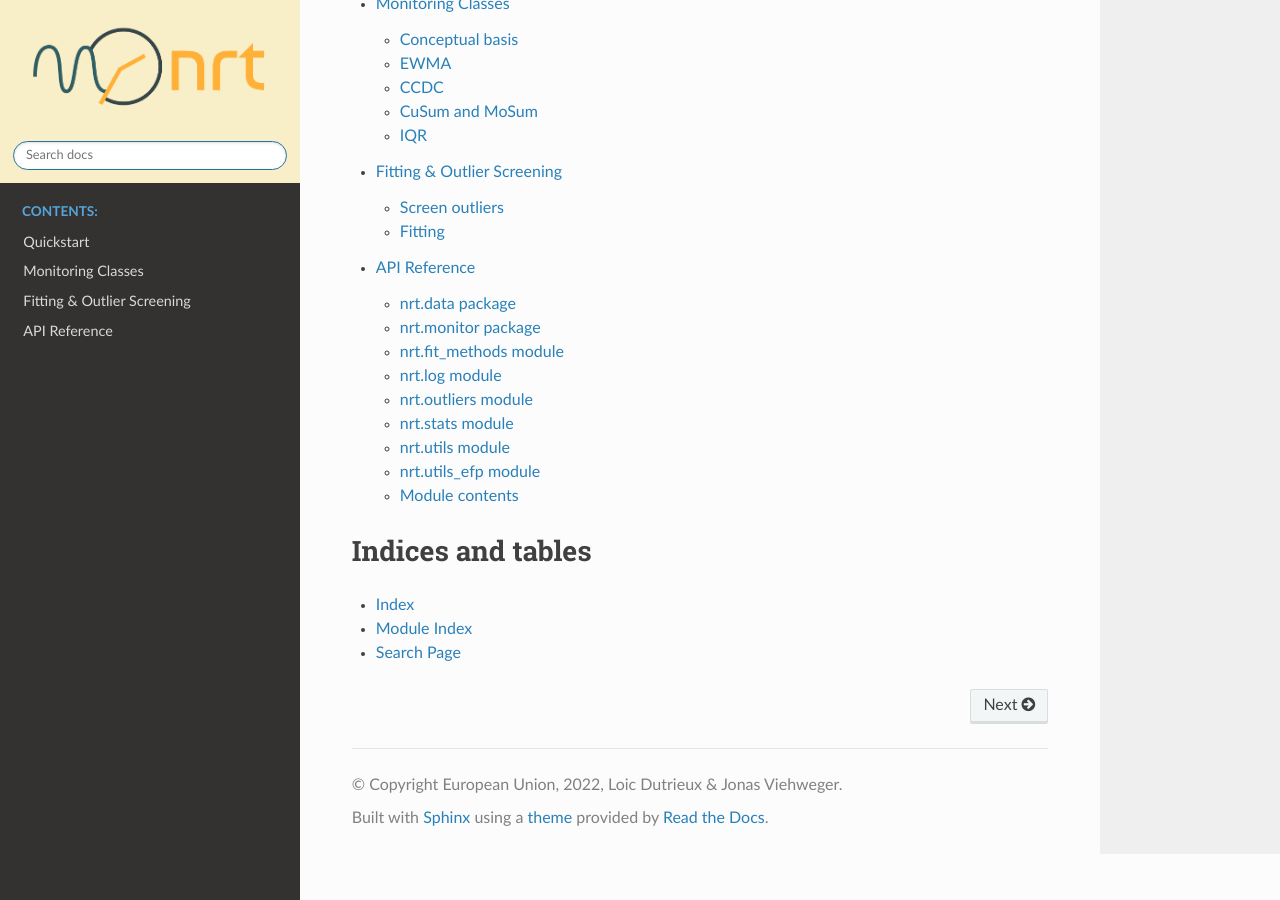
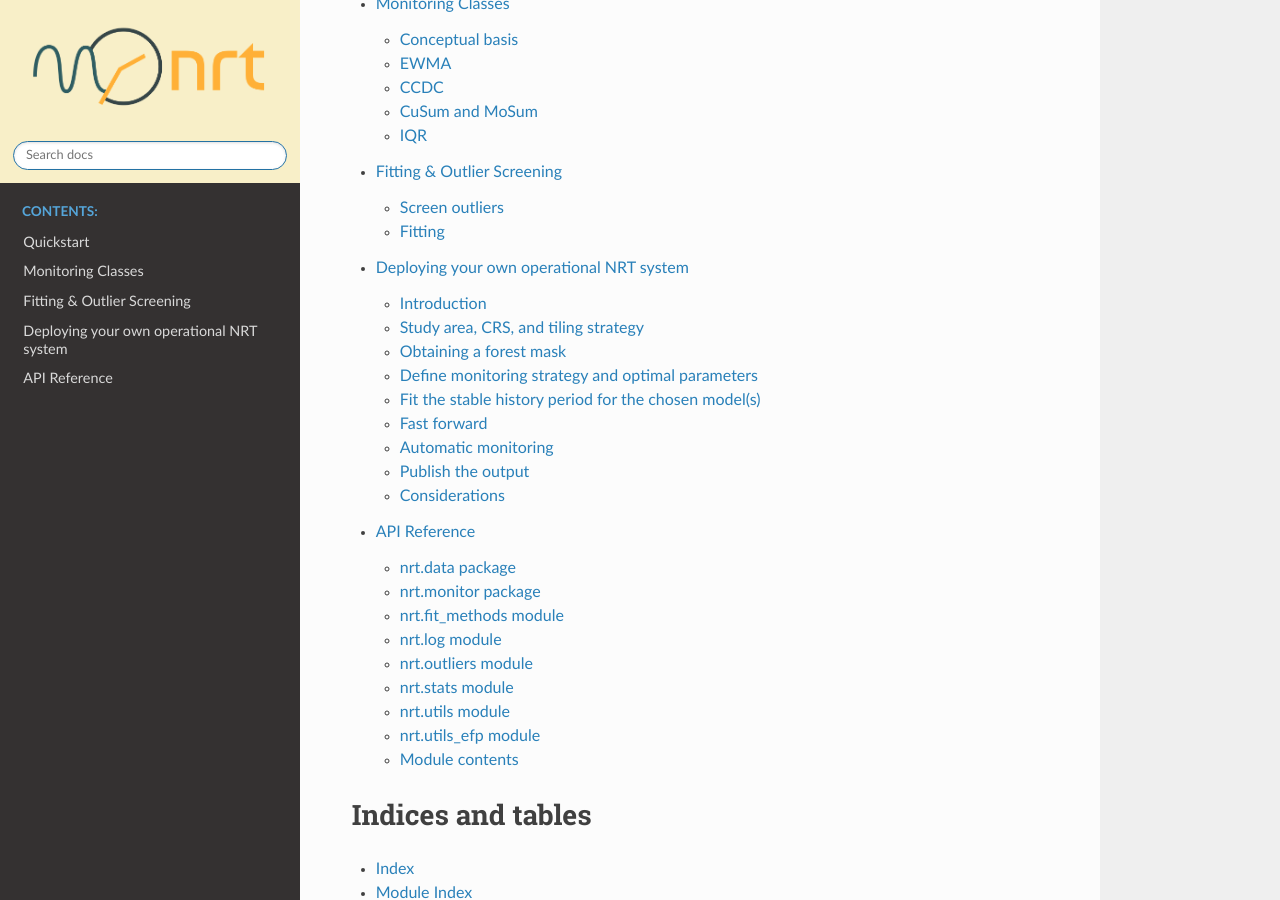
Before and after one commit to ec-jrc/nrt, a Sphinx documentation site: the page built from docs/index.rst, in a window 1280 px wide and 900 px high, scrolled down 700 px. Built offline with Sphinx 7.4.7 and the Read the Docs theme 3.1.0, drawn with Linux system fonts in a browser that asks for light colours; pages that are not in the unit, such as notebooks, are missing from menus; the version number could not be read and is left out; some of the changed lines change nothing that is shown.

Commit message:
New doc section on operational deployment

```diff
--- /dev/null
+++ b/docs/deploy.rst
@@ -0,0 +1,450 @@
+.. _deploying_nrt:
+
+Deploying your own operational NRT system
+******************************************
+
+Introduction
+============
+
+Monitoring algorithms implemented in the ``nrt`` python package are suitable for operational deployment. Setting up such a monitoring system requires at least some level of understanding of how the algorithms work as well as some IT skills; it would typically require the collaboration of a domain expert and an IT specialist. This page summarizes the main steps of the deployment process and provides useful snippets to facilitate it.
+
+It assumes you have access to a constantly updated archive of Sentinel-2 L2A data indexed in a STAC catalogue and queryable via a STAC API.
+
+The steps, which may differ depending on the specific objectives of your team, are:
+
+* Define the study area, CRS, and tiling strategy.
+* Obtain a forest mask.
+* Define the monitoring strategy and optimal parameters.
+* Fit the model(s) on a stable history period.
+* **Fast forward** (optional): Bring the monitoring state from the end of the historical period to the present day.
+* Set up periodic, automatic monitoring.
+* Publish the output.
+* Develop additional downstream services.
+
+Study area, CRS, and tiling strategy
+====================================
+
+The size of the area you intend to monitor and your output format requirements will impact your choice of a Coordinate Reference System (**CRS**) and **tiling strategy**.
+
+While a small area (e.g., less than 50x50 km) can be processed in a single chunk, it's highly recommended to split larger areas into multiple tiles. This allows for parallel processing and easier management. You may choose to handle the entire process in the native CRS of the Sentinel data you're using. However, if your study area crosses several UTM zones, it's often easier to define a common CRS for all processing and warp all input data to that single grid.
+
+Obtaining a forest mask
+=======================
+
+It's highly recommended to use a **forest mask** to restrict monitoring to forested pixels. This avoids spurious anomaly detections in areas like agricultural fields or water bodies, which would add noise to the final product.
+
+If a reliable tree cover layer is available for your area and matches your data's resolution, you can use that. Alternatively, you can quickly generate a forest mask using the ``xinfereo`` Python package.
+
+Here is an example of producing a forest mask using ``xinfereo``:
+
+.. code-block:: python
+
+    import datetime
+
+    import xarray as xr
+    import numpy as np
+    import rasterio
+    from rasterio.crs import CRS
+    from affine import Affine
+    from pystac_client import Client
+    from odc.geo.geobox import GeoBox
+    from odc.stac import stac_load
+
+    from xinfereo import EOInferencer, data
+
+    # 1. Define the Study area via a GeoBox
+    gbox = GeoBox(
+        (1000, 1000),
+        Affine(20.0, 0.0, 3810180, 0.0, -20.0, 2517580),
+        CRS.from_epsg(3035)
+    )
+
+    # 2. Query and load one year of Sentinel-2 data
+    date_range = [datetime.datetime(2024, 1, 1), datetime.datetime(2024, 12, 31)]
+    catalog = Client.open('https://your-stac-api.com/api')
+    query = catalog.search(
+        collections=["EO.Copernicus.S2.L2A"], # Or your collection name
+        bbox=gbox.geographic_extent.boundingbox,
+        datetime=date_range,
+        query={"eo:cloud_cover": {"lt": 50}}
+    )
+
+    # 3. Load the data into an xarray.Dataset
+    ds = stac_load(
+        query.items(),
+        bands=['B02_20', 'B03_20', 'B04_20', 'B05', 'B06',
+               'B07', 'B8A', 'B11', 'B12'],
+        resampling='cubic',
+        geobox=gbox,
+        groupby='solar_day',
+        chunks={'time': 1}
+    )
+
+    # 4. Apply standard offset and scaling
+    ds = (ds.astype(np.float32) - 1000) / 10000
+
+    # 5. Initialize the EOInferencer with a pre-trained model
+    infrs = EOInferencer(data.tcd_model_meta(), 'tcd_onnx_v0.2')
+
+    # 6. Run inference to predict tree cover density (returns a numpy array)
+    tcd_predictions = infrs.predict(ds)
+
+    # 7. Apply a threshold to create a binary forest/non-forest mask
+    forest_mask = (tcd_predictions[0] > 20).astype(np.uint8)
+
+    # 8. Save mask to disk for later use using metadata from the input xarray
+    transform = ds.rio.transform()
+    crs = ds.rio.crs
+    with rasterio.open(
+        "forest_mask.tif",
+        'w',
+        driver='GTiff',
+        height=forest_mask.shape[0],
+        width=forest_mask.shape[1],
+        count=1,
+        dtype=forest_mask.dtype,
+        crs=crs,
+        transform=transform
+    ) as dst:
+        dst.write(forest_mask, 1)
+
+
+Define monitoring strategy and optimal parameters
+=================================================
+
+This step requires experimentation to find the best configuration for your specific use case. A non-exhaustive list of parameters to choose from is:
+
+* **Vegetation Index** (e.g., NDVI, NBR, NDMI)
+* **Monitoring algorithm** (CCDC, EWMA, CuSum, MoSum, and IQR are currently implemented in ``nrt``)
+* **Fitting parameters** (e.g., fitting algorithm, outlier removal strategy)
+* **Monitoring parameters** (e.g., warming-up period, alert thresholds)
+
+There are two main approaches to select the optimal parameters:
+
+1.  **Using reference data**: This is the most objective method. If you have reference data from field surveys or visual interpretation, you can use them to quantitatively assess the performance of different parameter combinations. The ``nrt-validate`` package provides tools like the ``SegmentInterpreter`` to facilitate this process. `See nrt-validate documentation <https://nrt-validate.readthedocs.io/en/latest/api_reference.html>`_.
+2.  **Simulation on a test area**: A more qualitative approach is to run simulations on a well-known test area of manageable size. While less objective, this will give you a good intuitive feel for how well the results match the known disturbance patterns of the area.
+
+Fit the stable history period for the chosen model(s)
+=====================================================
+
+Once you've chosen a model and its parameters, the first step is to fit it on a "stable" historical period. This period should contain representative, cloud-free observations of the "normal" forest phenology, without major disturbances.
+
+The following snippet shows how to fit an ``IQR`` monitor with an ``NDVI`` time series from 2022 to 2024.
+
+.. code-block:: python
+
+    import datetime
+
+    import xarray as xr
+    import numpy as np
+    from rasterio.crs import CRS
+    from affine import Affine
+    from pystac_client import Client
+    from odc.geo.geobox import GeoBox
+    from odc.stac import stac_load
+    from nrt.monitor.iqr import IQR
+
+    # 1. Define the same study area and historical period
+    gbox = GeoBox(
+        (1000, 1000),
+        Affine(20.0, 0.0, 3810180, 0.0, -20.0, 2517580),
+        CRS.from_epsg(3035)
+    )
+    history_period = [datetime.datetime(2022, 1, 1), datetime.datetime(2024, 12, 31)]
+
+    # 2. Query STAC for the historical data, including the SCL band for masking
+    catalog = Client.open('https://your-stac-api.com/api')
+    query = catalog.search(
+        collections=["EO.Copernicus.S2.L2A"],
+        bbox=gbox.geographic_extent.boundingbox,
+        datetime=history_period,
+        query={"eo:cloud_cover": {"lt": 80}} # Higher cloud cover is ok, we will mask it
+    )
+
+    # 3. Load data
+    ds = stac_load(
+        query.items(),
+        bands=['B04_20', 'B8A', 'SCL'],
+        resampling={'B04_20': 'cubic',
+                    'B8A': 'cubic',
+                    'SCL': 'nearest'},
+        geobox=gbox,
+        groupby='solar_day',
+        chunk={'time': 1}
+    )
+
+    # 4. Pre-process the data
+    ds = ds.where(ds != 0)
+    ds['B04_20'] = ds.B04_20 - 1000
+    ds['B8A'] = ds.B8A - 1000
+    # Mask clouds and non-vegetation pixels
+    ds = ds.where(ds.SCL.isin([4, 5, 6, 7]))
+    ds = ds.drop_vars('SCL')
+
+    # 5. Compute NDVI
+    ndvi = (ds.B8A - ds.B04_20) / (ds.B8A + ds.B04_20)
+    ndvi = ndvi.where(~np.isinf(ndvi), np.nan) # The above division may generate inf values which unlike nan are not supported by nrt's fit function
+    ndvi = ndvi.compute()
+
+    # 6. Initialize IQR monitor
+    with rasterio.open('forest_mask.tif') as src:
+        mask = src.read(1)
+    model = IQR(mask=mask, trend=False, harmonic_order=2, sensitivity=2.5)
+
+    # 7. Fit the model on the historical NDVI data
+    model.fit(ndvi, method='RIRLS', maxiter=5)
+
+    # 8. Save the fitted state to disk for the next steps
+    model.to_netcdf("./data/iqr_ndvi_fitted_state.nc")
+
+    print("Fitting complete. State saved to disk.")
+
+
+Fast forward
+============
+
+If the end of your historical period does not match today's date, you may want to "fast forward" the monitoring state. This involves iteratively applying the ``monitor`` method for all observations between the end of the fit period and the present. This is also a good strategy for algorithms that require a "warm-up" period to perform optimally.
+
+The following snippet loads the state from the previous step and updates it with data up to July 15, 2025.
+
+.. code-block:: python
+
+    import os
+    import datetime
+
+    import numpy as np
+    from pystac_client import Client
+    from odc.stac import stac_load
+    from nrt.monitor.iqr import IQR
+    # Assume gbox is defined or loaded from a configuration file
+
+    # 1. Configuration
+    STATE_FILE_INPUT = "./data/iqr_ndvi_fitted_state.nc"
+    STATE_FILE_OUTPUT = "./data/iqr_ndvi_current_state.nc"
+    REPORT_FILE = "./data/nrt_report.tif"
+    DATE_LOG_FILE = "./data/processed_dates.log"
+    FF_PERIOD = [datetime.datetime(2025, 1, 1), datetime.datetime(2025, 7, 16)]
+
+    # Note: Before running, you may want to manually remove the old DATE_LOG_FILE
+    # to ensure the fast-forward process starts with a clean slate.
+
+    # 2. Load the previously fitted monitor state
+    model = IQR.from_netcdf(STATE_FILE_INPUT)
+    print("Loaded fitted state from:", STATE_FILE_INPUT)
+
+    # 3. Query STAC for the fast-forward period
+    catalog = Client.open('https://your-stac-api.com/api')
+    query = catalog.search(
+        collections=["EO.Copernicus.S2.L2A"],
+        bbox=gbox.geographic_extent.boundingbox,
+        datetime=FF_PERIOD
+    )
+    items = list(query.items())
+
+    if items:
+        print(f"Found {len(items)} items for the fast-forward period.")
+
+        # 4. Load data and calculate NDVI
+        ds = stac_load(items,
+                       bands=['B04_20', 'B8A', 'SCL'],
+                       resampling={'B04_20': 'cubic',
+                                   'B8A': 'cubic',
+                                   'SCL': 'nearest'},
+                       geobox=gbox,
+                       groupby='solar_day',
+                       chunks={'time': 1})
+        ds = ds.where(ds != 0)
+        ds['B04_20'] = ds.B04_20 - 1000
+        ds['B8A'] = ds.B8A - 1000
+        ds = ds.where(ds.SCL.isin([4, 5, 6, 7]))
+        ds = ds.drop_vars('SCL')
+
+        # 5. Compute NDVI
+        ndvi = (ds.B8A - ds.B04_20) / (ds.B8A + ds.B04_20)
+        ndvi = ndvi.where(~np.isinf(ndvi), np.nan)
+        ndvi = ndvi.sortby('time')
+        ndvi = ndvi.compute()
+
+        # 5. Iteratively monitor each new observation and log the date
+        for date in ndvi.time.values.astype('M8[s]').astype(datetime.datetime):
+            ndvi_slice = ndvi.sel(time=date, method='nearest').values
+            if not np.isnan(ndvi_slice).all():
+                model.monitor(array=ndvi_slice, date=date)
+
+                # For logging, convert the date to a simple string
+                date_str = date.strftime('%Y-%m-%d')
+                with open(DATE_LOG_FILE, 'a') as log:
+                    log.write(date_str + "\n")
+                print(f"Processed and logged date: {date_str}")
+
+        # 6. Generate the final report
+        model.report(
+            filename=REPORT_FILE,
+            layers=['mask', 'detection_date'],
+            dtype=np.uint8
+        )
+        print("Report generated at:", REPORT_FILE)
+
+        # 7. Save the final, updated state to disk
+        model.to_netcdf(STATE_FILE_OUTPUT)
+        print("Fast forward complete. Final state saved to:", STATE_FILE_OUTPUT)
+
+    else:
+        print("No new data found for the fast forward period.")
+
+
+Automatic monitoring
+====================
+
+After fitting and fast-forwarding, the system is ready for operational, automatic execution. This involves running a script periodically (e.g., daily) to check for new satellite imagery and update the monitoring state.
+
+Monitoring Snippet
+------------------
+
+This generic script loads the current state, checks for new data since the last run, processes it, and saves the updated state and reports.
+
+.. code-block:: python
+
+    # operational_monitoring.py
+    import datetime
+
+    import os
+    import numpy as np
+    from pystac_client import Client
+    from odc.stac import stac_load
+    from nrt.monitor.iqr import IQR
+    # Assume gbox is defined or loaded from a config
+
+    def get_last_date_from_log(log_file, initial_date):
+        """Reads the last date from the log file, returns initial_date if not found."""
+        if not os.path.exists(log_file):
+            return initial_date
+        with open(log_file, 'r') as f:
+            lines = f.readlines()
+            if not lines:
+                return initial_date
+            return datetime.datetime.fromisoformat(lines[-1].strip())
+
+    def run_daily_monitoring():
+        STATE_FILE = "./data/iqr_ndvi_current_state.nc"
+        REPORT_FILE = "./data/nrt_report.tif"
+        DATE_LOG_FILE = "./data/processed_dates.log"
+
+        # The initial date should be the last day of your fitting/fast-forward period.
+        # This is only used if the log file doesn't exist.
+        initial_start_date = datetime.datetime(2025, 7, 15)
+
+        # 1. Load the current monitoring state
+        model = IQR.from_netcdf(STATE_FILE)
+
+        # 2. Determine the date of the last observation from the log file
+        last_date = get_last_date_from_log(DATE_LOG_FILE, initial_start_date)
+        start_date = last_date + datetime.timedelta(days=1)
+        end_date = datetime.datetime.now()
+
+        print(f"Checking for new data from {start_date.date()} to {end_date.date()}")
+
+        # 3. Query STAC for new data
+        catalog = Client.open('https://your-stac-api.com/api')
+        query = catalog.search(
+            collections=["EO.Copernicus.S2.L2A"],
+            bbox=gbox.geographic_extent.boundingbox,
+            datetime=[start_date, end_date]
+        )
+        items = list(query.items())
+
+        # 4. If new data is found, process it
+        if not items:
+            print("No new items since last update.")
+            return
+
+        print(f"Found {len(items)} new items. Processing...")
+        # Same preprocessing as before
+        ds = stac_load(items, bands=['B04_20', 'B8A', 'SCL'],
+                       geobox=gbox,
+                       groupby='solar_day',
+                       chunks={'time': 1})
+        ds = ds.where(ds != 0)
+        ds['B04_20'] = ds.B04_20 - 1000
+        ds['B8A'] = ds.B8A - 1000
+        ds = ds.where(ds.SCL.isin([4, 5, 6, 7]))
+        ds = ds.drop_vars('SCL')
+
+        # 5. Compute NDVI
+        ndvi = (ds.B8A - ds.B04_20) / (ds.B8A + ds.B04_20)
+        ndvi = ndvi.where(~np.isinf(ndvi), np.nan)
+        ndvi = ndvi.sortby('time')
+        ndvi = ndvi.compute()
+
+        # 5. Monitor, log date, report, and save
+        new_dates_processed = False
+        for date in ndvi.time.values.astype('M8[s]').astype(datetime.datetime):
+            # Convert numpy.datetime64 to python datetime for logging
+            date_str = date.strftime('%Y-%m-%d')
+            ndvi_slice = ndvi.sel(time=date, method='nearest').values
+            if not np.isnan(ndvi_slice).all():
+                model.monitor(array=ndvi_slice, date=date)
+                # Log the date immediately after it has been processed
+                with open(DATE_LOG_FILE, 'a') as log:
+                    log.write(date_str + "\n")
+                new_dates_processed = True
+
+        # 6. Only update reports and state if new data was actually processed
+        if new_dates_processed:
+            model.report(filename=REPORT_FILE, layers=['mask', 'detection_date'], dtype=np.uint8)
+            model.to_netcdf(STATE_FILE) # Overwrite the state file with the updated version
+            print("Monitoring update complete.")
+        else:
+            print("No new valid observations found to process.")
+
+    if __name__ == "__main__":
+        run_daily_monitoring()
+
+Automatic execution setup
+-------------------------
+
+A common approach for automating this script is using **CRON** to schedule its execution within a **Docker** container. This ensures a consistent and isolated environment. The specific method for scheduling and orchestration, however, is typically a decision for the IT specialist or system administrator managing the deployment.
+
+1.  **Dockerfile**: Create a ``Dockerfile`` to build an image with all necessary dependencies.
+
+.. code-block:: dockerfile
+
+    FROM python:3.10-slim
+    WORKDIR /app
+    COPY . .
+    RUN pip install --no-cache-dir nrt odc-stac odc-geo pystac-client rioxarray xarray
+    CMD ["python", "operational_monitoring.py"]
+
+2.  **CRON Job**: Add a line to your ``crontab`` to run the Docker container daily.
+
+.. code-block:: bash
+
+    # Edit crontab with: crontab -e
+
+    # Run the monitoring script every day at 2:00 AM
+    0 2 * * * docker run --rm -v /path/to/your/data:/app/data your-nrt-image-name
+
+This command tells CRON to run your Docker container at 2 AM. The ``-v`` flag mounts your local data directory into the container, allowing the script to read the state file and write the outputs.
+
+Publish the output
+==================
+
+Once you have your report products (e.g., disturbance mask, detection date), you'll want to make them accessible.
+
+* The **Web Map Service (WMS)** protocol is a good option for serving the outputs as map layers that can be consumed by GIS software (QGIS, ArcGIS) or web clients.
+* If you adopted a tiling strategy, creating a **VRT (Virtual Raster)** is a convenient way to mosaic all tiles into a single virtual layer. This allows individual tiles to be updated without needing to rewrite the entire mosaic, making the update process much faster.
+
+Considerations
+==============
+
+.. note::
+    Logging: It is crucial to implement comprehensive logging in your operational scripts. This will help you debug issues when the script runs unattended.
+
+.. note::
+    State Backups: The operational script overwrites the state file on each successful run. It's wise to implement a backup strategy (e.g., renaming the old state file with a timestamp before saving the new one) to prevent a failed run from corrupting your only state file.
+
+.. note::
+    Filesystem Stability: Depending on the architecture you are deploying on (e.g., HPC, cloud), writing directly to a distributed or network file system can be risky. An interrupted process could leave files in a corrupted or incomplete state. A more stable pattern is to write all outputs to a temporary local disk first (e.g., ``/scratch``). Once all processing is complete, a single, atomic move operation can transfer the final products to the persistent storage.
+
+.. note::
+    Parallel Processing with Dask: For large-scale deployments, the data loading strategy presented above may be inneficient. Dask provides a powerful solution for parallel and out-of-core (lazy) computation. When using ``odc.stac.stac_load``, you can pass a chunks argument (e.g., chunks={'x': 1024, 'y': 1024}). This instructs stac_load to return a Dask array instead of a NumPy array, allowing data to be loaded, processed, and written in parallel blocks.
--- a/docs/index.rst
+++ b/docs/index.rst
@@ -17,6 +17,7 @@
    quickstart
    classes
    fit
+   deploy
    api_reference
    auto_examples/index
 
```
